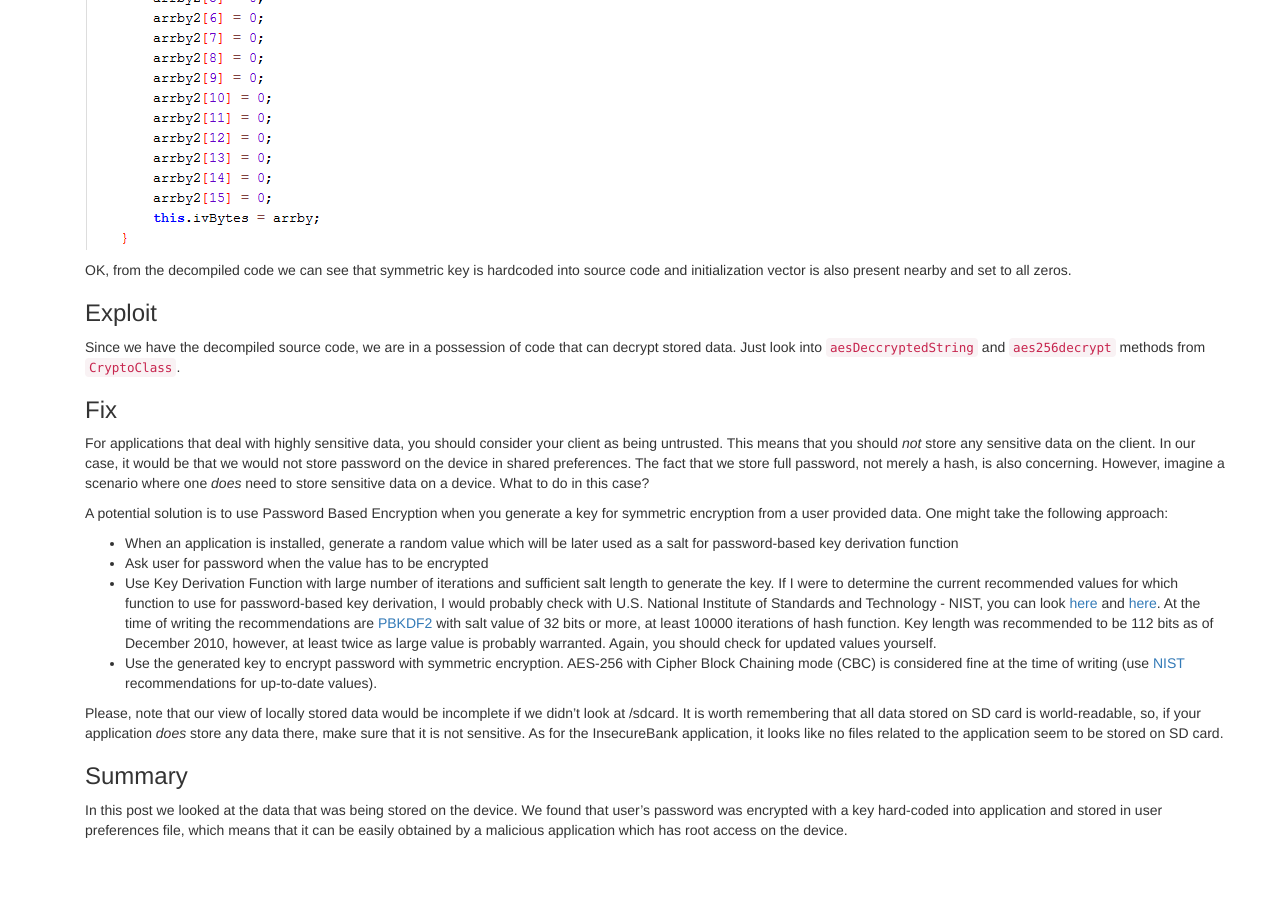
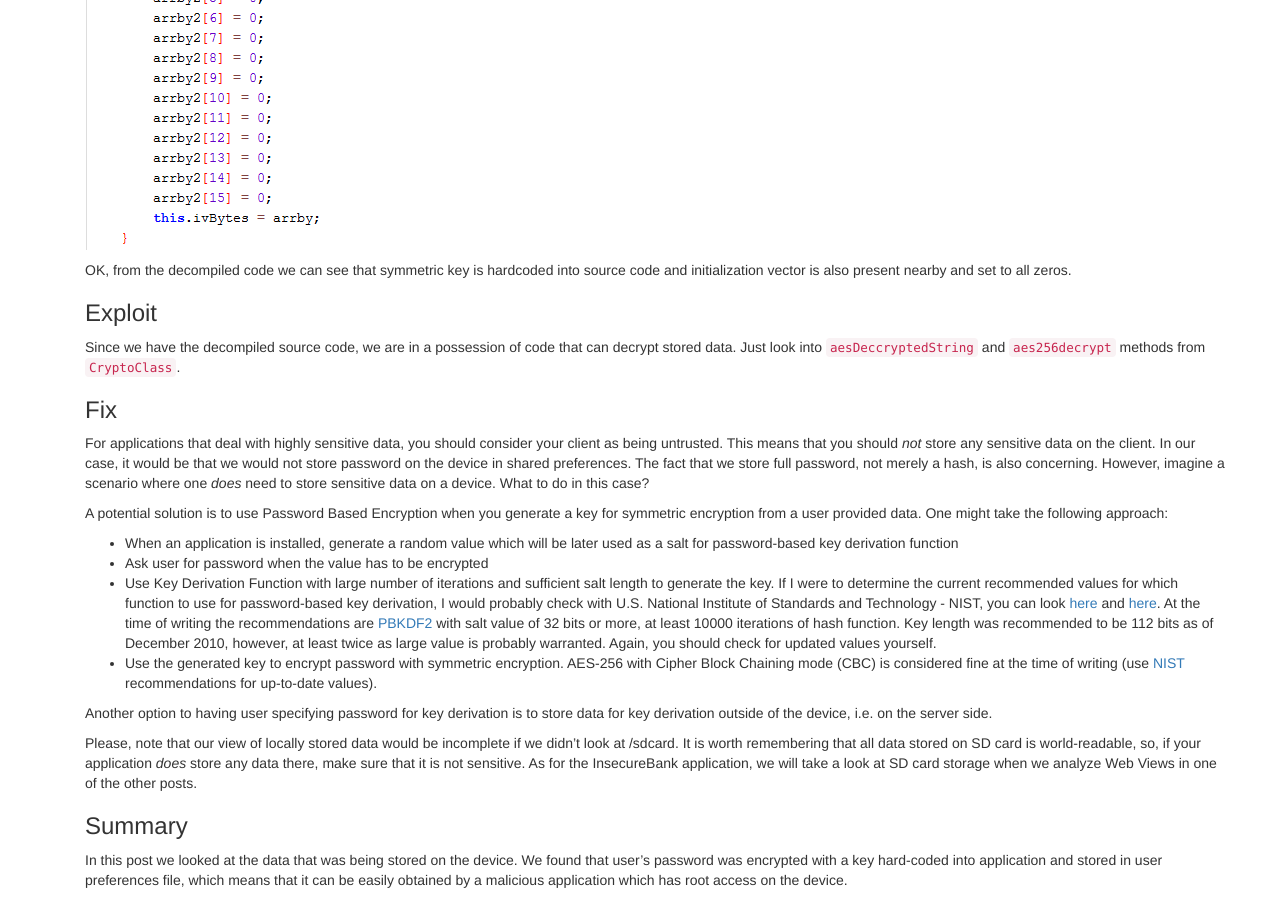
Before and after one commit to oldbam/oldbam.github.io, a Jekyll site: the page built from _posts/2017-1-21-android-vulnerabilities-insecurebank-data-at-rest.md, in a window 1280 px wide and 900 px high, scrolled down 2336 px. Built offline with Jekyll 4.4.1, drawn with Linux system fonts in a browser that asks for light colours; before the commit the page ends 3186 px from its top, so only the background shows below that.

Commit message:
minor additions to a post

```diff
--- a/_posts/2017-1-21-android-vulnerabilities-insecurebank-data-at-rest.md
+++ b/_posts/2017-1-21-android-vulnerabilities-insecurebank-data-at-rest.md
@@ -115,7 +115,9 @@ A potential solution is to use Password Based Encryption when you generate a key
 * Use Key Derivation Function with large number of iterations and sufficient salt length to generate the key. If I were to determine the current recommended values for which function to use for password-based key derivation, I would probably check with U.S. National Institute of Standards and Technology - NIST, you can look [here](http://dx.doi.org/10.6028/NIST.SP.800-132) and [here](https://pages.nist.gov/800-63-3/). At the time of writing the recommendations are [PBKDF2](https://en.wikipedia.org/wiki/PBKDF2) with salt value of 32 bits or more, at least 10000 iterations of hash function. Key length was recommended to be 112 bits as of December 2010, however, at least twice as large value is probably warranted. Again, you should check for updated values yourself.
 * Use the generated key to encrypt password with symmetric encryption. AES-256 with Cipher Block Chaining mode (CBC) is considered fine at the time of writing (use [NIST](https://www.nist.gov/) recommendations for up-to-date values).
 
-Please, note that our view of locally stored data would be incomplete if we didn't look at /sdcard. It is worth remembering that all data stored on SD card is world-readable, so, if your application _does_ store any data there, make sure that it is not sensitive. As for the InsecureBank application, it looks like no files related to the application seem to be stored on SD card.
+Another option to having user specifying password for key derivation is to store data for key derivation outside of the device, i.e. on the server side.
+
+Please, note that our view of locally stored data would be incomplete if we didn't look at /sdcard. It is worth remembering that all data stored on SD card is world-readable, so, if your application _does_ store any data there, make sure that it is not sensitive. As for the InsecureBank application, we will take a look at SD card storage when we analyze Web Views in one of the other posts.
 
 ### Summary
 
```
Also changed, not shown: other parts of _posts/2017-1-21-android-vulnerabilities-insecurebank-data-at-rest.md (+1 -1 lines).
